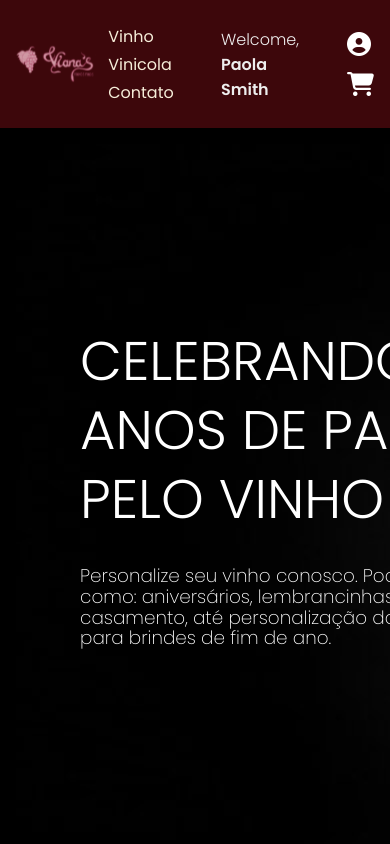
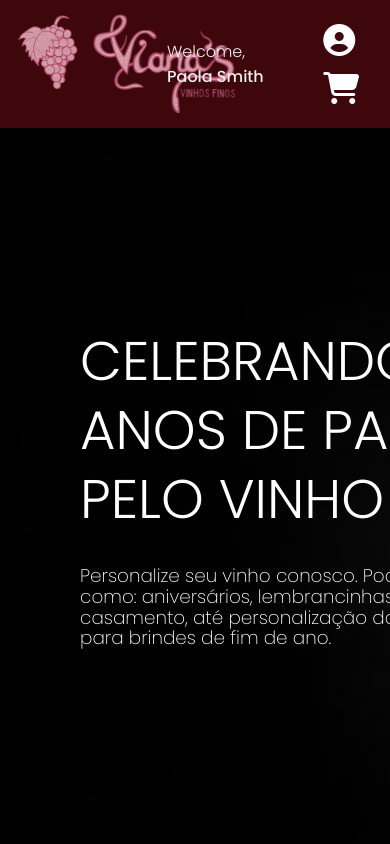
Before and after one commit to Fabriciobr5975/Projeto-WEB-Front-end, a React (Create React App) app in the folder front-end/vinho/: page /homepage in a window 390 px wide. Shown: the top 844 px of the page. Built offline with nearby package versions, Linux system fonts and the light colour scheme; a web font is replaced by a local one.

Commit message:
Melhorias na responsividade

```diff
--- a/front-end/vinho/public/index.html
+++ b/front-end/vinho/public/index.html
@@ -1,5 +1,5 @@
 <!DOCTYPE html>
-<html lang="en">
+<html lang="pt-br">
   <head>
     <meta charset="utf-8" />
     <link rel="icon" href="%PUBLIC_URL%/favicon.ico" />
--- a/front-end/vinho/src/components/footer/index.scss
+++ b/front-end/vinho/src/components/footer/index.scss
@@ -141,7 +141,7 @@
       width: 80%;
       gap: 2rem;
       height: 30rem;
-      justify-content: space-evenly;
+      justify-content: space-between;
       align-items: flex-start;
       .mapa-navegacao-footer,
       .vinho-footer,
@@ -171,8 +171,13 @@
           .input-footer {
             width: 30rem;
             height: 3rem;
+
           }
         }
+
+        input::placeholder {
+         font: 400 1rem 'Poppins';
+         }
       }
 
       .subtitulos-footer {
@@ -181,7 +186,7 @@
       }
 
       .links-footer {
-        font: 600 1.4rem "Poppins";
+        font: 500 1.4rem "Poppins";
         text-align: start;
       }
     }
--- a/front-end/vinho/src/components/header/index.scss
+++ b/front-end/vinho/src/components/header/index.scss
@@ -4,7 +4,7 @@
   max-width: 100vw;
   height: 8rem;
   min-width: 20rem;
-  padding: 2.5rem 4rem;
+  padding: 2.5rem 6rem 2.5rem 8rem;
   justify-content: center;
   align-items: center;
   background: #3d070b;
@@ -15,19 +15,12 @@
     min-width: 10rem;
     width: 100%;
     margin: 0.113rem, 0.254rem, 0.164rem, 0.25rem;
-    justify-content: space-evenly;
+    justify-content: space-between;
     align-items: center;
 
     .logo {
       display: inline-flex;
       min-inline-size: 10%;
-
-      img {
-        display: flex;
-        width: 14.17256rem;
-        min-width: 5rem;
-        height: 7.25rem;
-      }
     }
 
     .links-header {
@@ -60,16 +53,15 @@
 
       span {
         color: #eee;
+        font: 400 1.5rem 'Poppins';
         font-style: normal;
-        font-weight: 300;
+        line-height: normal;
+
+        span>strong {
+          font: 500 1.5rem 'Poppins';
+          font-style: normal;
           line-height: normal;
         }
-
-      span > strong {
-        font-size: 1rem;
-        font-style: normal;
-        font-weight: 600;
-        line-height: normal;
       }
 
       .icones {
@@ -91,28 +83,30 @@
 
     .elementos-header {
       margin: 0;
+
+
+      span {
+        font: 300 1rem 'Poppins' !important;
+
+         strong {
+          font-weight: 500 ;
+        }
       }
 
       .links-header {
-      display: flex;
+        position: relative !important;
+        z-index: -1 !important;
+        display: none !important;
+
       }
 
-    .lista-links-header {
-      display: flex;
-      flex-direction: column;
-      align-items: flex-start;
-      justify-content: center;
-      gap: 0.2rem;
-
-      a {
-        font: 400 1rem "Poppins";
-      }
-    }
       .icones {
         display: flex;
         flex-wrap: wrap;
+
         i {
-        font-size: 1.5rem;
+          font-size: 2rem;
+        }
       }
     }
   }
@@ -123,17 +117,19 @@
   .lista-links-header {
     display: flex;
     gap: 3rem;
+
     a {
       font: 400 1rem "Poppins";
     }
   }
+
   i {
     font-size: 2rem;
   }
 }
 
 /* Estilos para telas maiores que 1200px e menores que 1300px */
-@media (min-width: 1200px) and (max-width: 1300px) {
+@media (min-width: 1200px) and (max-width: 1600px) {
   .lista-links-header {
     display: flex;
     gap: 5rem;
@@ -149,13 +145,52 @@
 }
 
 /* Estilos para telas maiores que 1305px */
-@media (min-width: 1305px) and (max-width: 100vw) {
+@media (min-width: 1600px) and (max-width: 100vw) {
+  .header {
+    height: 10rem;
+
     .lista-links-header {
       display: flex;
       gap: 8.5rem;
     }
 
-  i {
-    font-size: 2rem;
+    .logo {
+      display: inline-flex;
+      min-inline-size: 10%;
+
+      img {
+        object-fit: cover;
+        display: flex;
+        width: 20rem;
+        min-width: 5rem;
+        height: 100%;
       }
     }
+
+    a {
+      font: 400 1.5rem "Poppins";
+    }
+
+    span {
+      color: #eee;
+      font: 400 1.5rem 'Poppins';
+      font-style: normal;
+      line-height: normal;
+
+      span>strong {
+        font: 500 1.5rem 'Poppins';
+        line-height: normal;
+        border: 1px solid #000;
+      }
+    }
+
+    .icones {
+      display: flex;
+      gap: 6rem;
+
+      i {
+        font-size: 3rem;
+      }
+    }
+  }
+}
```
Also changed, not shown: 1 other file (tests, documents, lock files or other folders). Lines whose indentation alone changed are shown as unchanged.
